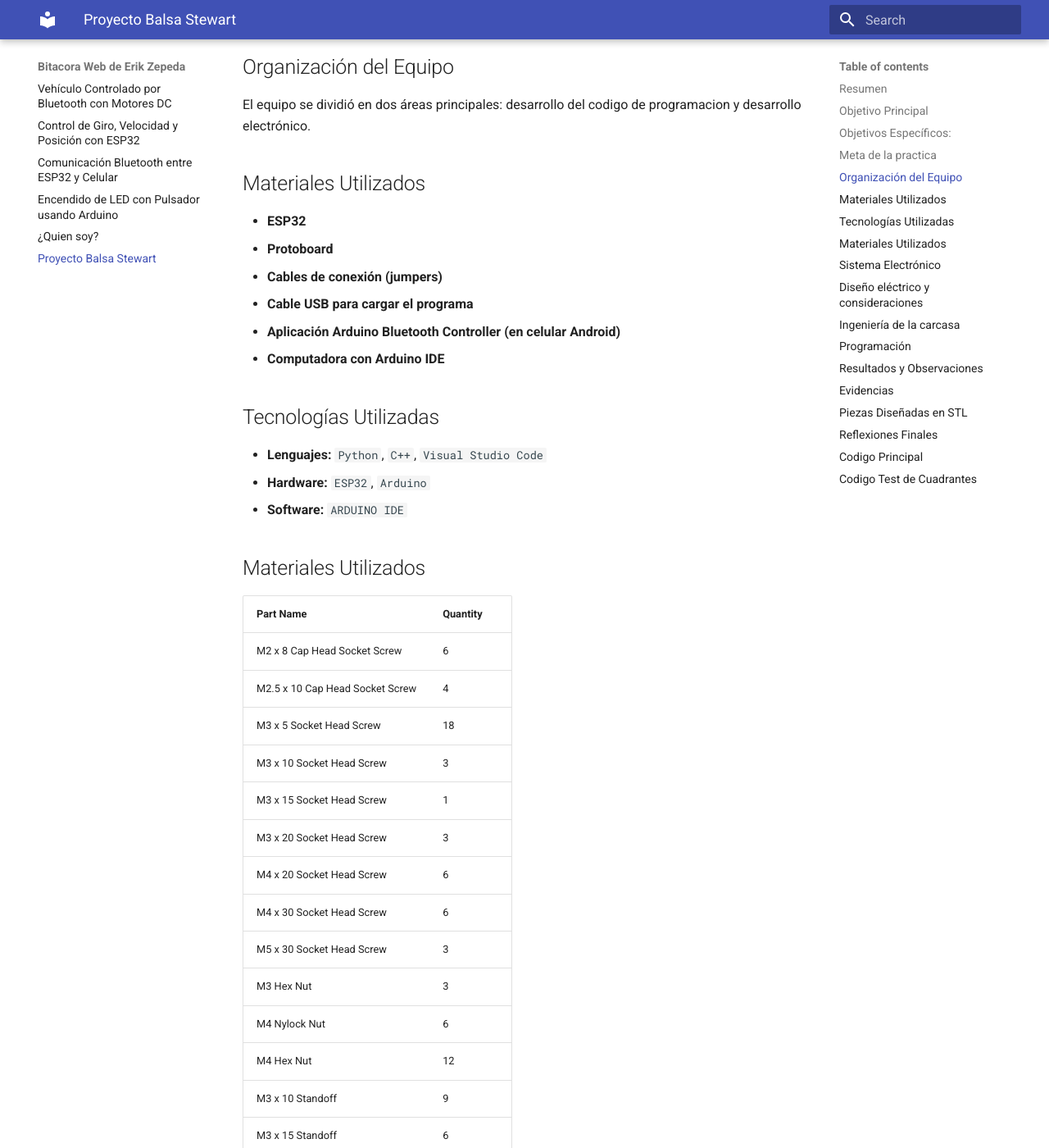
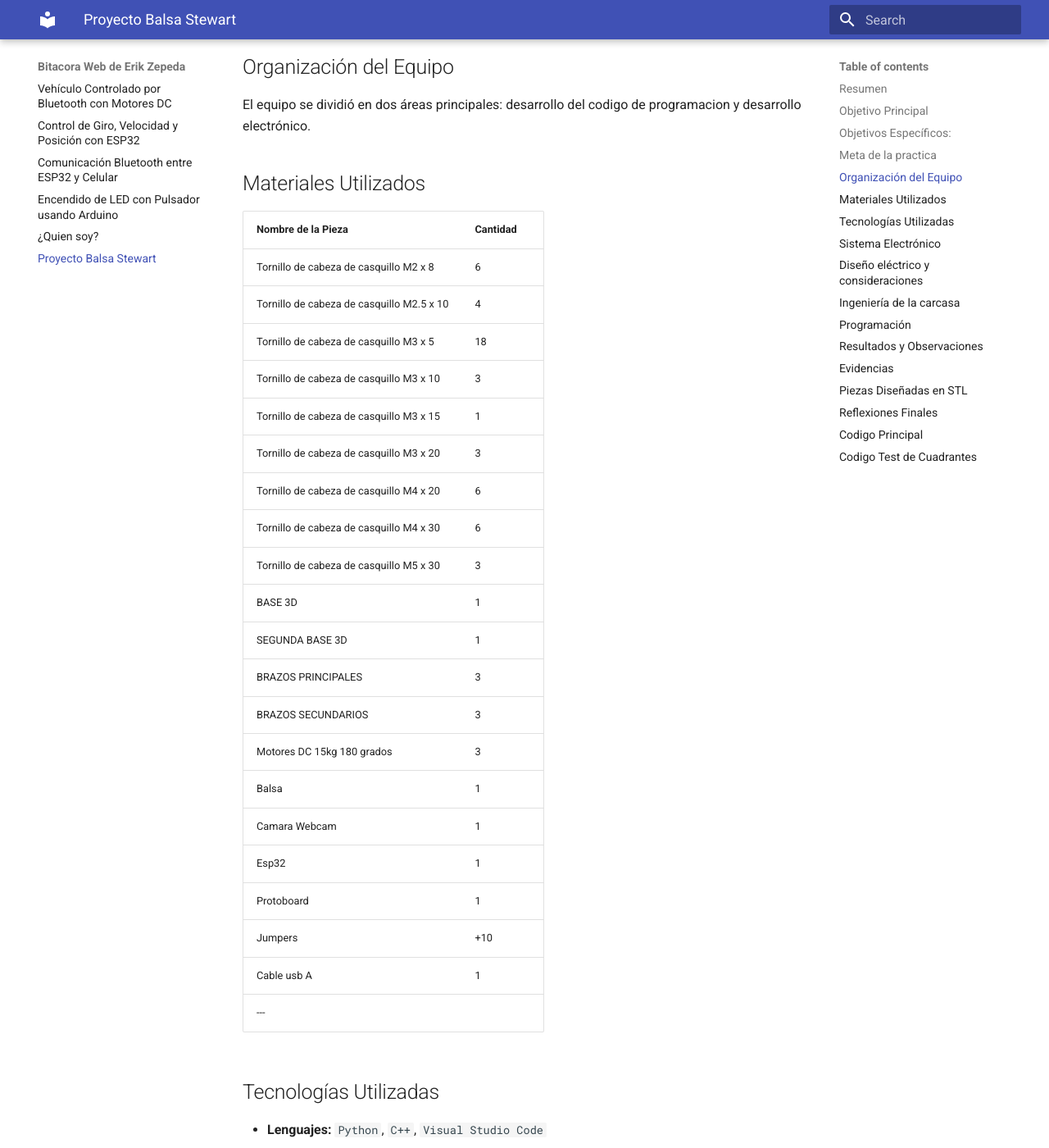
Before and after one commit to erikzepedaa/portafolioerikz, an MkDocs documentation site: the page built from docs/proyectobie.md, in a window 1280 px wide and 1400 px high, scrolled down 1142 px. Shown: the whole window at 82% size. Built offline with MkDocs 1.6.1 and Material for MkDocs 9.7.7, drawn with Linux system fonts in a browser that asks for light colours; some of the changed text lies outside the part shown.

Commit message:
Revise materials and electronic system specifications
Updated materials list and added electronic system details.

```diff
--- a/docs/proyectobie.md
+++ b/docs/proyectobie.md
@@ -27,46 +27,36 @@ Establecer una comunicación inalámbrica entre el ESP32 y un celular mediante B
 ## Organización del Equipo
 El equipo se dividió en dos áreas principales: desarrollo del codigo de programacion y desarrollo electrónico.
 
+
 ## Materiales Utilizados
-- **ESP32**
-- **Protoboard**
-- **Cables de conexión (jumpers)**
-- **Cable USB para cargar el programa**
-- **Aplicación Arduino Bluetooth Controller (en celular Android)**
-- **Computadora con Arduino IDE**
+| Nombre de la Pieza | Cantidad |
+|-------------------------------|----------|
+| Tornillo de cabeza de casquillo M2 x 8 | 6 |
+| Tornillo de cabeza de casquillo M2.5 x 10 | 4 |
+| Tornillo de cabeza de casquillo M3 x 5 | 18 |
+| Tornillo de cabeza de casquillo M3 x 10 | 3 |
+| Tornillo de cabeza de casquillo M3 x 15 | 1 |
+| Tornillo de cabeza de casquillo M3 x 20 | 3 |
+| Tornillo de cabeza de casquillo M4 x 20 | 6 |
+| Tornillo de cabeza de casquillo M4 x 30 | 6 |
+| Tornillo de cabeza de casquillo M5 x 30 | 3 |
+| BASE 3D| 1 |
+| SEGUNDA BASE 3D | 1 |
+| BRAZOS PRINCIPALES | 3 |
+| BRAZOS SECUNDARIOS | 3 |
+| Motores DC 15kg 180 grados | 3 |
+| Balsa | 1 |
+| Camara Webcam | 1 |
+| Esp32 | 1 |
+| Protoboard | 1 |
+| Jumpers | +10 |
+| Cable usb A | 1 |
+---
 
 ## Tecnologías Utilizadas
 - **Lenguajes:** `Python`, `C++`, `Visual Studio Code`
 - **Hardware:** `ESP32`, `Arduino`
 - **Software:** `ARDUINO IDE`
-
-## Materiales Utilizados
-| Part Name                     | Quantity |
-|-------------------------------|----------|
-| M2 x 8 Cap Head Socket Screw  | 6        |
-| M2.5 x 10 Cap Head Socket Screw  | 4        |
-| M3 x 5 Socket Head Screw      | 18       |
-| M3 x 10 Socket Head Screw     | 3        |
-| M3 x 15 Socket Head Screw     | 1        |
-| M3 x 20 Socket Head Screw     | 3        |
-| M4 x 20 Socket Head Screw     | 6        |
-| M4 x 30 Socket Head Screw     | 6        |
-| M5 x 30 Socket Head Screw     | 3        |
-| M3 Hex Nut                   | 3        |
-| M4 Nylock Nut                | 6        |
-| M4 Hex Nut                   | 12       |
-| M3 x 10 Standoff             | 9        |
-| M3 x 15 Standoff             | 6        |
-| M3 x 20 Standoff             | 3        |
-| Standoff                     | 1        |
-| 4-10 Bearing                 | 6        |
-| Rubber Foot 12x9x9           | 3        |
-| M5 Washer                    | 6        |
-
----
-
-
-
 
 
 
@@ -83,32 +73,6 @@ Componentes principales
 ## Diseño eléctrico y consideraciones
 1. Alimentación
 
-Servos: Cada servo de 15 kg puede consumir hasta 2–3 A en picos (stall). Para 3 servos, considera fuente ≥10 A @ 5 V para evitar caídas.
-ESP32: Consumo típico 250–400 mA con Wi-Fi activo.
-Distribución:
-
-Rail 5 V → servos + regulador 3.3 V para ESP32 (si no usas el integrado).
-Masa común en topología estrella para evitar ruido.
-
-
-
-2. Protecciones
-
-Fusible rearmable (polyfuse) en la entrada.
-Capacitores bulk (≥470 µF por servo) cerca de los conectores.
-Diodos flyback no son necesarios en servos (internos), pero sí en motores DC si agregas más adelante.
-
-3. Control de servos
-
-Señal PWM desde ESP32 (LEDC) a cada servo.
-Usa cables cortos y gruesos para alimentación (AWG20–22).
-Señal PWM con resistencia serie (33–68 Ω) para evitar ringing.
-
-4. Interferencia y estabilidad
-
-Desacoplo: 100 nF + 10 µF cerca del ESP32.
-Ferritas en líneas de alimentación si notas ruido.
-Evita alimentar servos desde el pin 5 V del ESP32 (no soporta la corriente).
 
 ## Ingeniería de la carcasa
 Se eligió PLA (impresión FDM) por su facilidad de fabricación y rigidez adecuada para temperaturas hasta ~55–60 °C. Las paredes principales son de 2.4 mm (tres perímetros de 0.8 mm), con nervaduras internas de 3 mm para reducir flexión en la tapa superior. Se añadieron insertos roscados M3 por calor en cuatro pilares, mejorando el ciclo de mantenimiento sin degradar el material. La ventilación se resolvió con ranuras de 6×1 mm alineadas sobre el regulador DC-DC y el driver del motor; la orientación de capa minimiza concentraciones de tensión en las esquinas (chaflanes de 1.5 mm). Se verificó holgura de 0.3 mm para acoplar el sensor N y evitar interferencias con el mazo de cables.
```
